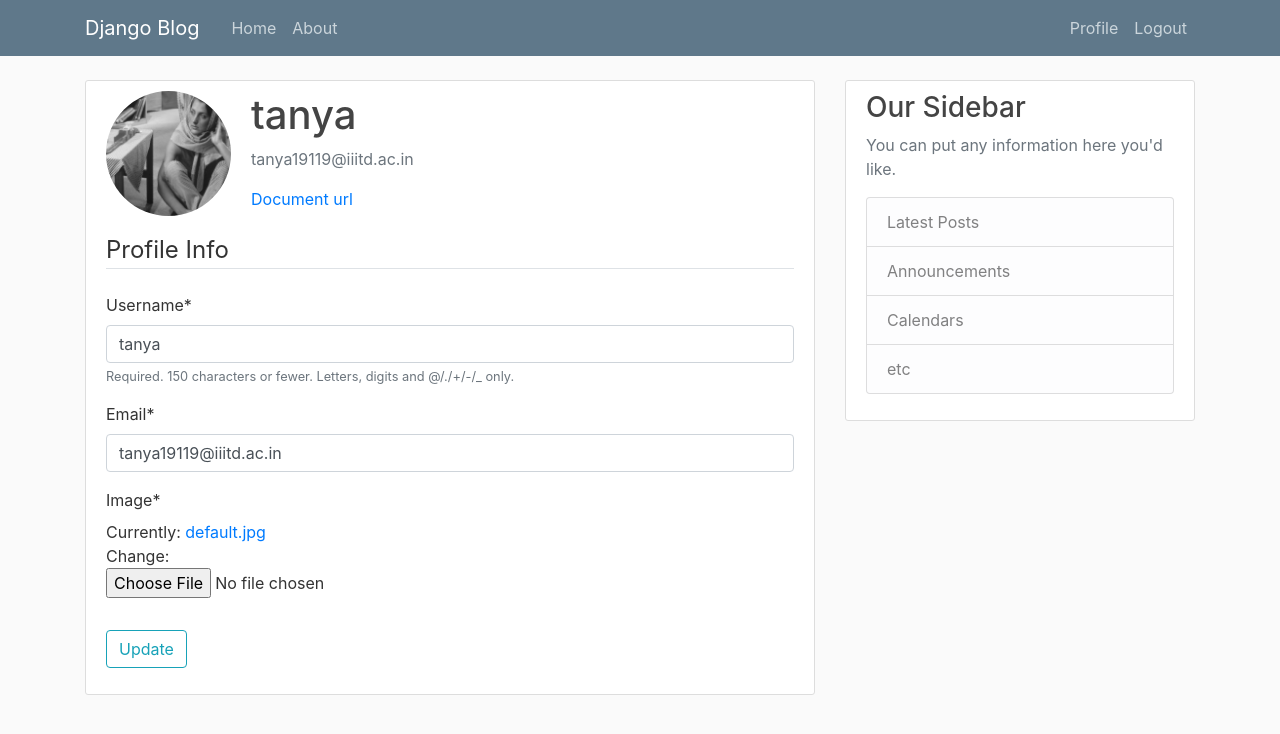
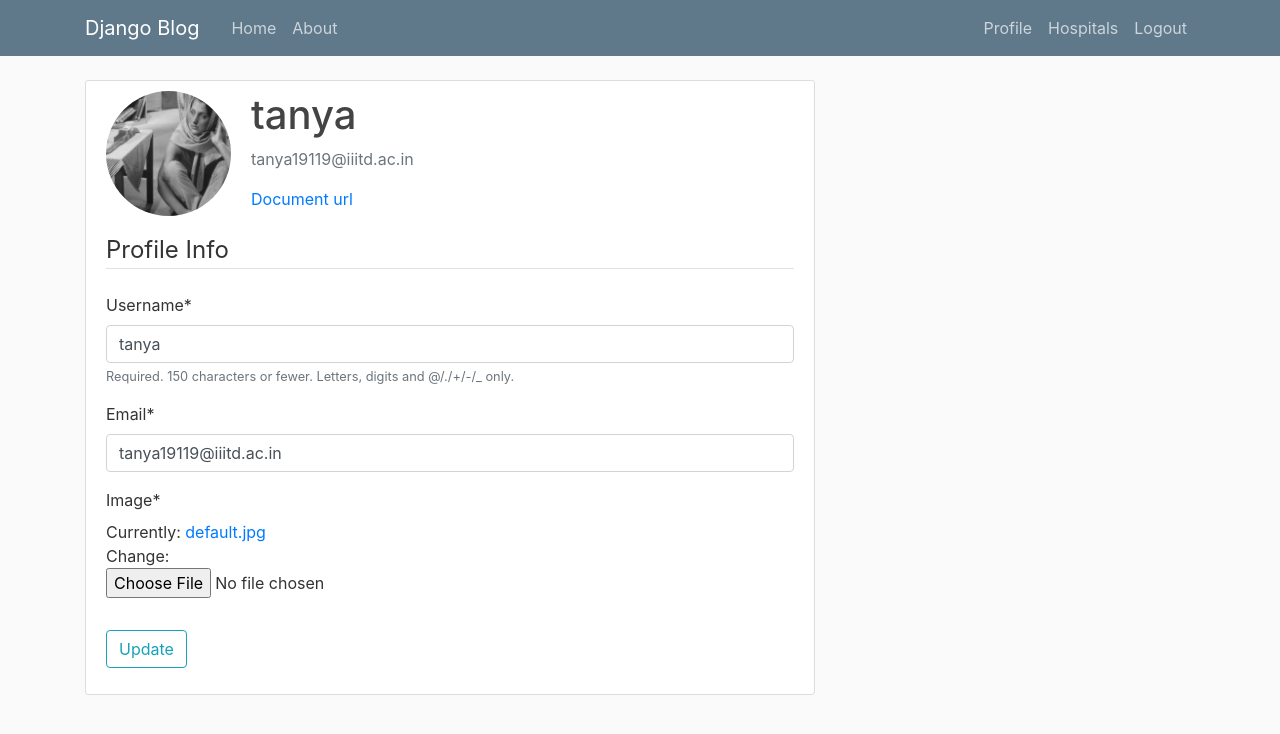
Before and after one commit to tanyagupta1/Health-Care-Management-System, a Django app: page /profile/ in a window 1280 px wide. Shown: the top 734 px of the page. Run offline with Django 4.2, Linux system fonts and the light colour scheme; a user stored in the database is signed in; data comes from the database, SQL or seed files in the repository; both versions use the stored data as it was after the commit; some libraries are stand-ins or nearby versions.

Commit message:
get list of hospitals

```diff
--- a/blog/templates/blog/base.html
+++ b/blog/templates/blog/base.html
@@ -37,7 +37,9 @@
                     <div class="navbar-nav">
                         {% if user.is_authenticated %}
                         <a class="nav-item nav-link" href="{% url 'profile' %}">Profile</a>
+                        <a class="nav-item nav-link" href="{% url 'get_hospitals' %}">Hospitals</a>
                         <a class="nav-item nav-link" href="{% url 'logout' %}">Logout</a>
+
                         {% else %}
                         <a class="nav-item nav-link" href="{% url 'login' %}">Login</a>
                         <a class="nav-item nav-link" href="{% url 'register' %}">Register</a>
@@ -60,19 +62,7 @@
                 {% endif %}
                 {% block content %}{% endblock %}
             </div>
-            <div class="col-md-4">
-                <div class="content-section">
-                    <h3>Our Sidebar</h3>
-                    <p class='text-muted'>You can put any information here you'd like.
-                    <ul class="list-group">
-                        <li class="list-group-item list-group-item-light">Latest Posts</li>
-                        <li class="list-group-item list-group-item-light">Announcements</li>
-                        <li class="list-group-item list-group-item-light">Calendars</li>
-                        <li class="list-group-item list-group-item-light">etc</li>
-                    </ul>
-                    </p>
-                </div>
-            </div>
+
         </div>
     </main>
 
--- a/my_django_project/urls.py
+++ b/my_django_project/urls.py
@@ -29,7 +29,8 @@ urlpatterns = [
     path('', include('blog.urls')),
     path('verify/',user_views.verify_user,name='verify'),
     path('user_type/',user_views.get_user_type,name='user_type'),
-    path('after_login/',user_views.after_login,name='after_login')
+    path('after_login/',user_views.after_login,name='after_login'),
+    path('get_hospitals/',user_views.get_hospitals,name='get_hospitals')
 ]
 
 if settings.DEBUG:
--- a/users/admin.py
+++ b/users/admin.py
@@ -2,8 +2,9 @@ from django.contrib import admin
 
 # Register your models here.
 
-from .models import Profile, Patient
+from .models import *
 
 
 admin.site.register(Profile)
 admin.site.register(Patient)
+admin.site.register(Hospital)
--- a/users/forms.py
+++ b/users/forms.py
@@ -36,4 +36,4 @@ class PatientForm(forms.ModelForm):
 class HospitalForm(forms.ModelForm):
   class Meta:
     model = Hospital
-    fields = ["verification_doc","fullname",'mobile_number']
+    fields = ["verification_doc","fullname",'mobile_number',"location"]
--- a/users/models.py
+++ b/users/models.py
@@ -23,6 +23,7 @@ class Hospital(models.Model):
     user = models.OneToOneField(User,on_delete=models.CASCADE)
     verification_doc= models.FileField(default='default.jpg',upload_to='profile_pics',null=True)
     fullname = models.CharField(max_length=200,null=True)
+    location = models.CharField(default="Delhi",max_length=200,null=True)
     mobile_number = models.IntegerField(null=True)
     is_verified = models.BooleanField(default=False,null=True) # set true after document verification
     def __str__(self):
--- a/users/views.py
+++ b/users/views.py
@@ -100,3 +100,9 @@ def after_login(request):
         return redirect('profile')
     else:
         return redirect('user_type')
+
+
+@login_required
+def get_hospitals(request):
+    hospitals = Hospital.objects.all()
+    return render (request,"users/get_hospitals.html",{'hospitals':hospitals})
```
Also changed, not shown: users/templates/users/get_hospitals.html (added, +21 -0 lines), db.sqlite3, users/migrations/0006_hospital_location.py (added).
